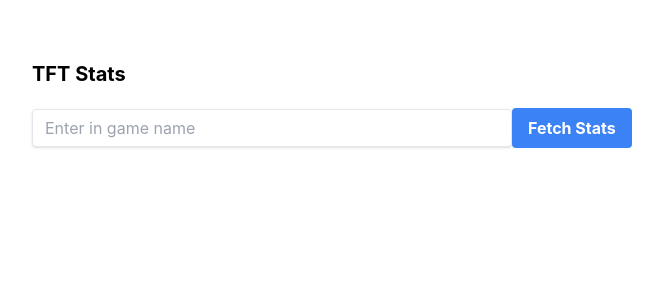
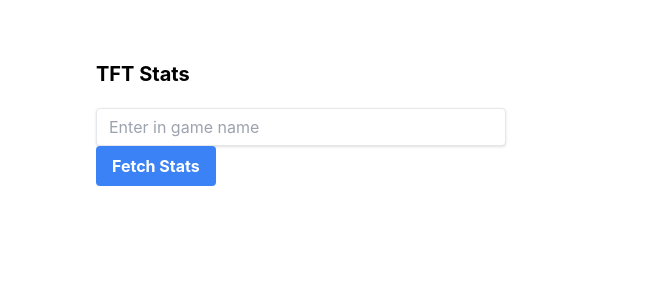
Before and after one commit to eddylj/TFTracke, a Next.js app: page / in a window 1280 px wide. Shown: the top 300 px of the page, without its empty margins (288-951 px from the left). Built offline with nearby package versions, Linux system fonts and the light colour scheme.

Commit message:
changed sizing

```diff
--- a/components/TFTStats.js
+++ b/components/TFTStats.js
@@ -44,11 +44,11 @@ const TFTStats = () => {
   };
 
   return (
-    <div className="w-1/2 flex justify-center flex-col">
+    <div className="w-2/5 flex justify-center flex-col">
       <div className="pb-5">
         <h1 className="font-bold text-xl py-5">TFT Stats</h1>
         <input
-          className="shadow appearance-none border rounded w-3/4 py-2 px-3 text-gray-700 leading-tight focus:outline-none focus:shadow-outline"
+          className="shadow appearance-none border rounded w-4/5 py-2 pl-3 text-gray-700 leading-tight focus:outline-none focus:shadow-outline"
           type="text"
           value={gameName}
           onChange={handleGameNameChange}
```
